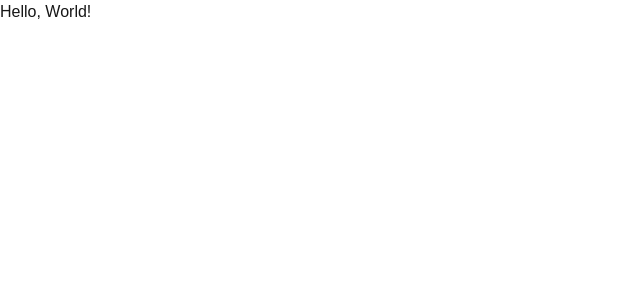
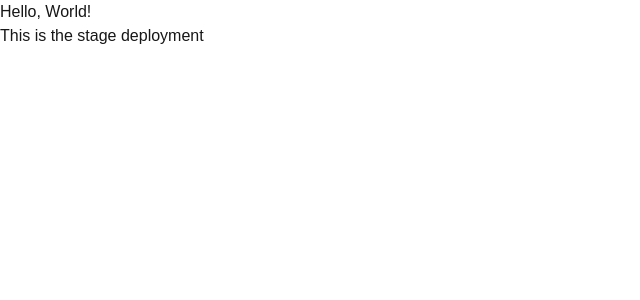
Before and after one commit to bishal0922/ClassQuest, a Next.js app in the folder frontend/: page / in a window 1280 px wide. Shown: the top 300 px of the page, without its empty margins (0-640 px from the left). Built offline with nearby package versions, Linux system fonts and the light colour scheme.

Commit message:
Add stage deployment message to Home component

```diff
--- a/frontend/src/app/page.js
+++ b/frontend/src/app/page.js
@@ -3,6 +3,7 @@ export default function Home() {
   return (
     <div className="flex items-center justify-center min-h-screen">
       <h1 className="text-4xl font-bold">Hello, World!</h1>
+      <p className="text-xl mt-4">This is the stage deployment</p>
     </div>
   );
 }
```
